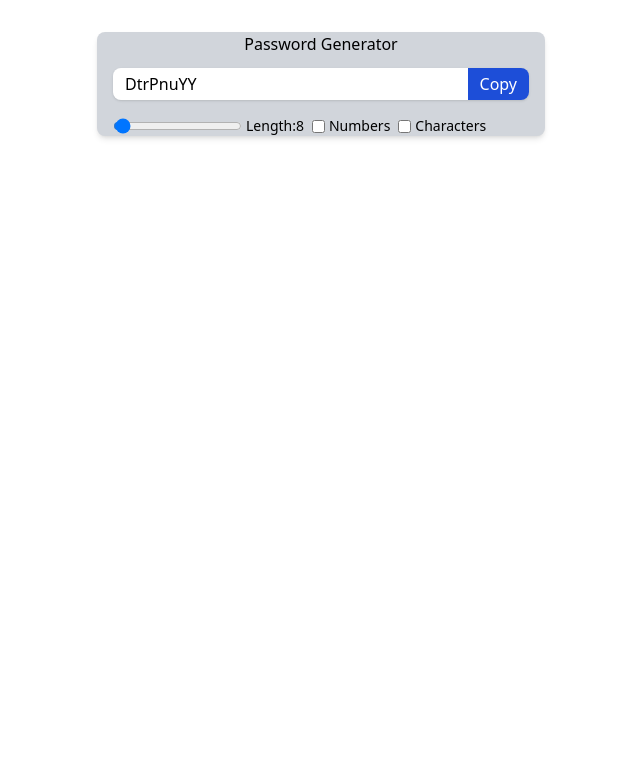
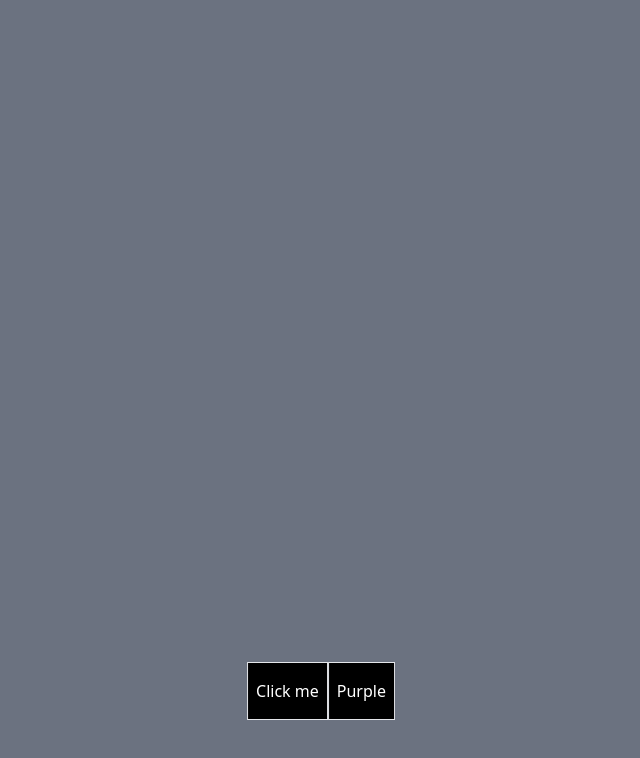
Before and after one commit to amy-verma/Practice-Bg-changer, a React (Vite) app: page / in a window 1280 px wide. Shown: the top 758 px of the page, without its empty margins (319-959 px from the left). Built offline with nearby package versions, Linux system fonts and the light colour scheme.

Commit message:
useEffect

```diff
--- a/src/components/BgChanger.jsx
+++ b/src/components/BgChanger.jsx
@@ -1,97 +1,31 @@
-import { useCallback, useEffect, useRef } from "react";
-import { useState } from "react";
+import { useEffect, useState } from "react";
 
-const BgChanger = () => {
-    const [length, setLength] = useState(8);
-    const [numberAllowed, setNumberAllowed] = useState(false);
-    const [charAllowed, setCharAllowed] = useState(false);
-    const [password, SetPassword] = useState("");
-
-    const passwordRef=useRef(null)
-
-    const passGenerater = useCallback(() => {
-        let pass = "";
-        let str = "ABCDEFGHIJKLMNOPQRSTUVWXYZabcdefghijklmnopqrstuvwxyz";
-
-        if (numberAllowed) str += "1234567890";
-        if (charAllowed) str += "!@#$%^&*()";
-
-        for (let i = 0; i <= length; i++) {
-            let char = Math.floor(Math.random() * str.length + 1);
-            pass += str.charAt(char);
-        }
-        SetPassword(pass)
-    }, [length, numberAllowed, charAllowed, SetPassword]);
-
-    const copyPasswordToClipboard=useCallback(()=>{
-        passwordRef.current?.select()
-        passwordRef.current?.setSelectionRange(0,5)
-        window.navigator.clipboard.writeText(password)
-    },[numberAllowed,length,charAllowed,SetPassword])
+const BgChanger=()=>{
+    const [color,setColor]=useState('bg-gray-500');
 
     useEffect(()=>{
-        passGenerater()
-    },[length,numberAllowed,charAllowed,passGenerater])
+        console.log(`useEffect Called: Background changed to ${color}`)
+    },[])
 
-    return (
-        <div>
-            <div className="w-full max-w-md mx-auto shadow-md rounded-lg px-4 my-8 text-black-600 bg-gray-300">
-                <h1 className="flex justify-center my-3">Password Generator</h1>
-                <div className="flex shadow rounded-lg overflow-hidden mb-4">
-                    <input
-                        type="text"
-                        value={password}
-                        className="outline-none w-full py-1 px-3"
-                        placeholder="Password"
-                        readOnly
-                        ref={passwordRef}
-                    />
-                    <button onClick={copyPasswordToClipboard} className="outline-none bg-blue-700 text-white px-3 py-0.5 shrink-0">
-                        Copy
-                    </button>
-                </div>
-                <div className="flex text-sm gap-x-2">
-                    <div className="flex items-center gap-x-1">
-                        <input
-                            type="range"
-                            min={6}
-                            max={100}
-                            value={length}
-                            className="cursor-pointer"
-                            onChange={(e) => {
-                                setLength(e.target.value);
-                            }}
-                        />
-                        <label>Length:{length}</label>
-                    </div>
-                    <div className="flex items-center gap-x-1">
-                        <input
-                            type="checkbox"
-                             className="cursor-pointer"
-                            defaultChecked={numberAllowed}
-                            id="numberInput"
-                            onChange={() => {
-                                setNumberAllowed((prev) => !prev);
-                            }}
-                        />
-                        <label htmlFor="numberInput">Numbers</label>
-                    </div>
-                    <div className="flex items-center gap-x-1">
-                        <input
-                            type="checkbox"
-                            defaultChecked={charAllowed}
-                            id="characterInput"
-                             className="cursor-pointer"
-                            onChange={() => {
-                                setCharAllowed((prev) => !prev);
-                            }}
-                        />
-                        <label htmlFor="characterInput">Characters</label>
-                    </div>
-                </div>
+    return(
+        <div className={`w-full relative h-screen  ${color}`}>
+            <div className="flex items-center justify-center absolute bottom-20 -translate-x-1/2 left-1/2">
+                <button className="px-2 py-4 border text-white bg-black" onClick={()=>{
+                    setColor("bg-blue-500")
+                    console.log("usestate called")
+                }}>
+                    Click me
+                </button>
+                <button className="px-2 py-4 border text-white bg-black" onClick={()=>{
+                    setColor("bg-purple-500")
+                    console.log("usestate called")
+                }}>
+                    Purple
+                </button>
+
             </div>
         </div>
-    );
-};
+    )
+}
 
 export default BgChanger;
```
Also changed, not shown: 1 other file (tests, documents, lock files or other folders).
